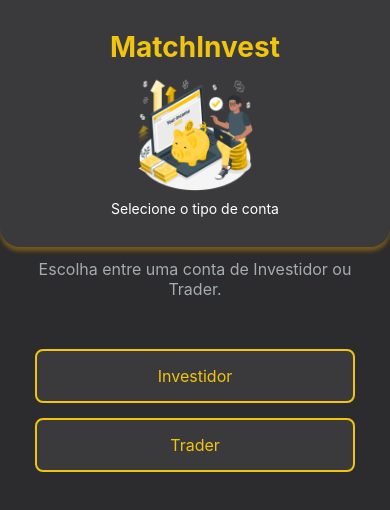
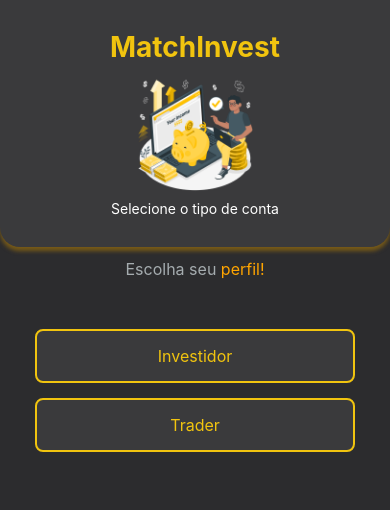
Before and after one commit to enzoolu/MatchInvest-FrontEnd, a React Native app: screen /AccountType in a window 390 px wide. Shown: the top 510 px of the page. Built offline with nearby package versions, Linux system fonts and the light colour scheme.

Commit message:
Fix screen navigation

```diff
--- a/App.tsx
+++ b/App.tsx
@@ -12,10 +12,10 @@ export default function App() {
   return (
     <NavigationContainer>
       <Stack.Navigator screenOptions={{ headerShown: false }}>
-        <Stack.Screen name="AccountType" component={AccountType} />
         <Stack.Screen name="Welcome" component={Welcome} />
         <Stack.Screen name="Register" component={Register} />
         <Stack.Screen name="Login" component={Login} />
+        <Stack.Screen name="AccountType" component={AccountType} />
       </Stack.Navigator>
     </NavigationContainer>
   );
--- a/src/navigation/index.tsx
+++ b/src/navigation/index.tsx
@@ -9,10 +9,10 @@ const Stack = createNativeStackNavigator();
 export function Routes() {
   return (
     <Stack.Navigator screenOptions={{ headerShown: false }}>
-      <Stack.Screen name="AccountType" component={AccountType} />
       <Stack.Screen name="Welcome" component={Welcome} />
       <Stack.Screen name="Register" component={Register} />
       <Stack.Screen name="Login" component={Login} />
+      <Stack.Screen name="AccountType" component={AccountType} />
     </Stack.Navigator>
   );
 }
--- a/src/screens/AccountType/index.tsx
+++ b/src/screens/AccountType/index.tsx
@@ -12,7 +12,7 @@ export default function AccountType() {
       <Header subtitle="Selecione o tipo de conta" />
       <View style={styles.screenContainer}>
         <Text style={styles.styledText}>
-          Escolha entre uma conta de Investidor ou Trader.
+          Escolha seu <Text style={styles.styledTextOrange}>perfil!</Text>
         </Text>
         <Button>
           <ButtonText>Investidor</ButtonText>
--- a/src/screens/AccountType/styles.ts
+++ b/src/screens/AccountType/styles.ts
@@ -19,4 +19,12 @@ export const styles = StyleSheet.create({
     textAlign: "center",
     marginBottom: 50,
   },
+
+  styledTextOrange: {
+    fontSize: 16,
+    color: "orange",
+    marginTop: 12,
+    textAlign: "center",
+    marginBottom: 50,
+  },
 });
```
